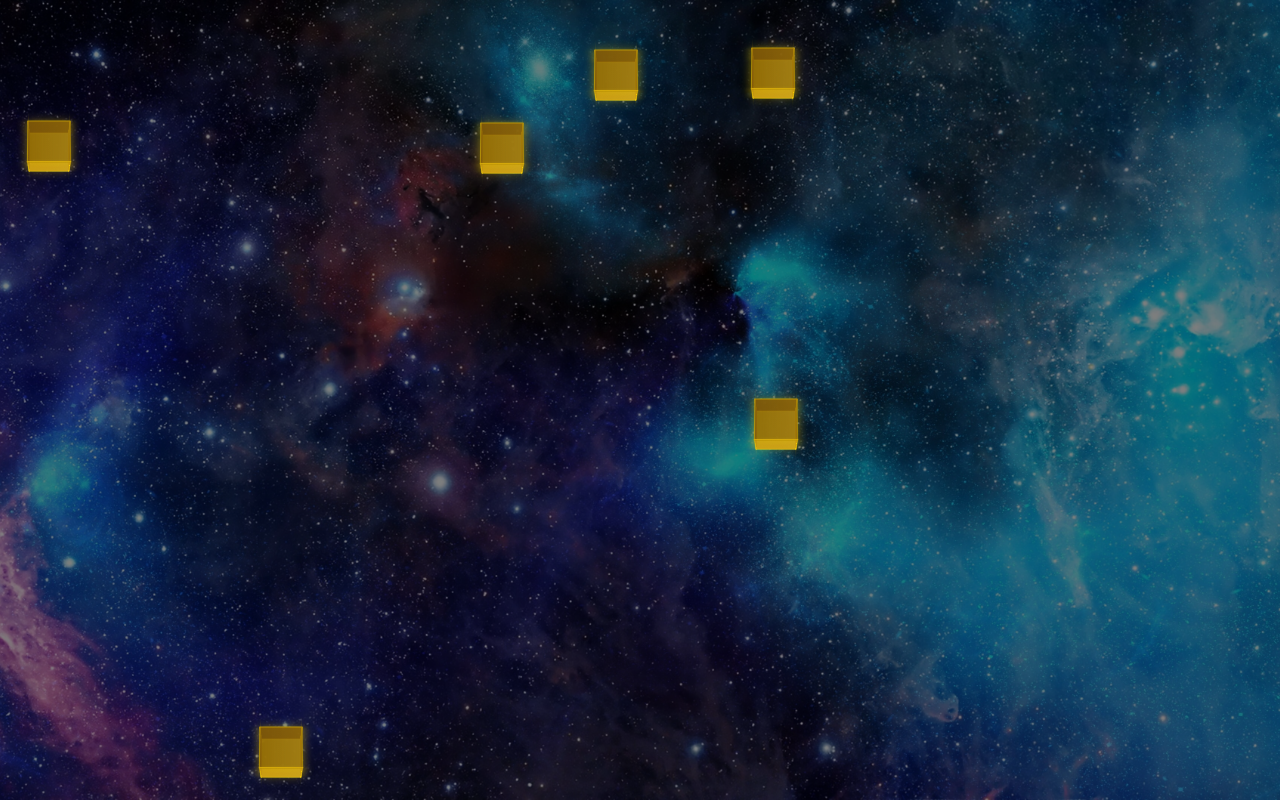
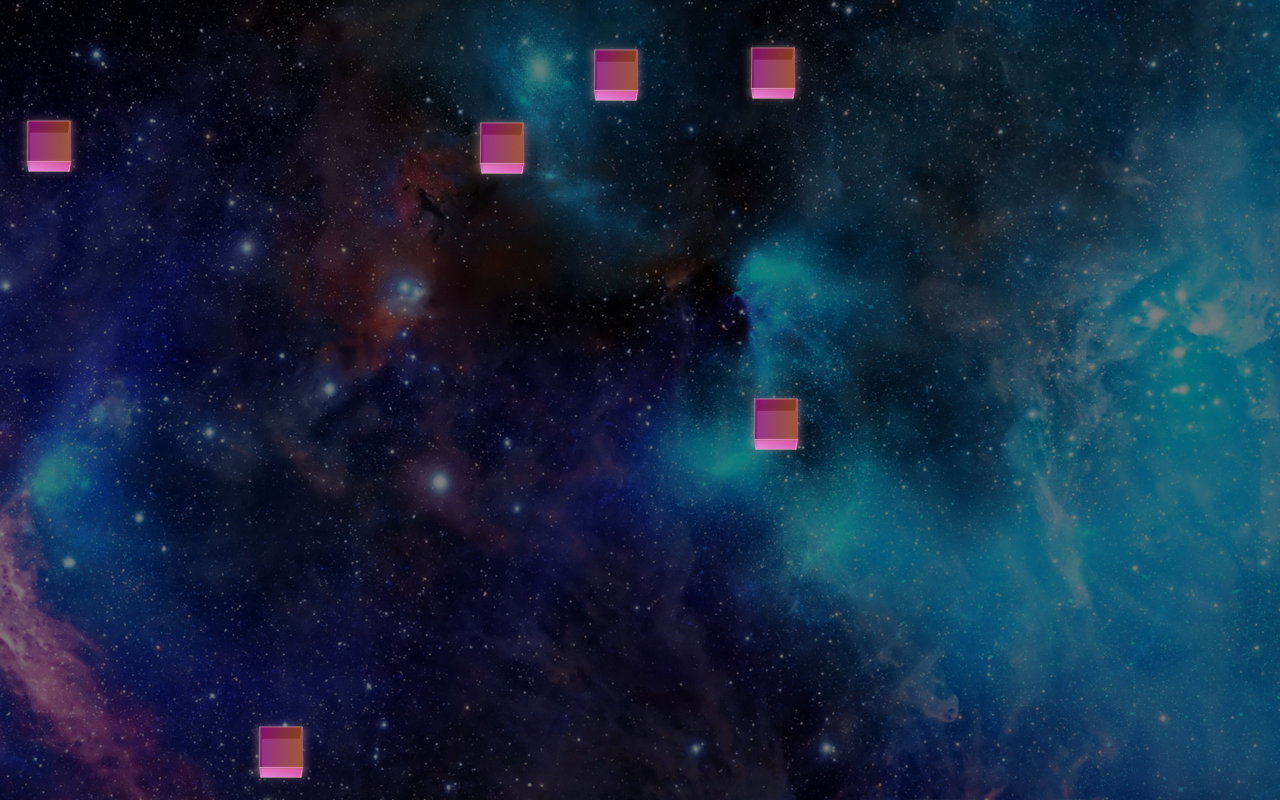
Before and after one commit to steven-sanchez-brazil/yxalaggalaxy, a plain HTML site: page index.html in a window 1280 px wide. Drawn offline with Linux system fonts and the light colour scheme.

Commit message:
Cambiar color de cubos 3D de dorado a rosa

```diff
--- a/styles.css
+++ b/styles.css
@@ -27,37 +27,37 @@ body {
     position: absolute;
     width: 40px;
     height: 40px;
-    border: 1px solid rgba(255, 215, 0, 0.4);
-    box-shadow: 0 0 10px rgba(255, 215, 0, 0.3);
+    border: 1px solid rgba(255, 192, 203, 0.4);
+    box-shadow: 0 0 10px rgba(255, 192, 203, 0.3);
 }
 
 .cube-face.front {
-    background: linear-gradient(135deg, rgba(255, 215, 0, 0.9), rgba(218, 165, 32, 0.8));
+    background: linear-gradient(135deg, rgba(255, 192, 203, 0.9), rgba(219, 112, 147, 0.8));
     transform: translateZ(20px);
 }
 
 .cube-face.back {
-    background: linear-gradient(315deg, rgba(184, 134, 11, 0.8), rgba(160, 120, 10, 0.7));
+    background: linear-gradient(315deg, rgba(199, 21, 133, 0.8), rgba(176, 48, 96, 0.7));
     transform: rotateY(180deg) translateZ(20px);
 }
 
 .cube-face.right {
-    background: linear-gradient(225deg, rgba(200, 150, 20, 0.8), rgba(184, 134, 11, 0.7));
+    background: linear-gradient(225deg, rgba(238, 130, 238, 0.8), rgba(199, 21, 133, 0.7));
     transform: rotateY(90deg) translateZ(20px);
 }
 
 .cube-face.left {
-    background: linear-gradient(45deg, rgba(160, 120, 10, 0.8), rgba(140, 100, 8, 0.7));
+    background: linear-gradient(45deg, rgba(176, 48, 96, 0.8), rgba(139, 69, 19, 0.7));
     transform: rotateY(-90deg) translateZ(20px);
 }
 
 .cube-face.top {
-    background: linear-gradient(0deg, rgba(255, 235, 59, 0.9), rgba(255, 215, 0, 0.8));
+    background: linear-gradient(0deg, rgba(255, 182, 193, 0.9), rgba(255, 192, 203, 0.8));
     transform: rotateX(90deg) translateZ(20px);
 }
 
 .cube-face.bottom {
-    background: linear-gradient(180deg, rgba(140, 100, 8, 0.8), rgba(120, 80, 5, 0.7));
+    background: linear-gradient(180deg, rgba(139, 69, 19, 0.8), rgba(128, 0, 128, 0.7));
     transform: rotateX(-90deg) translateZ(20px);
 }
 
```
